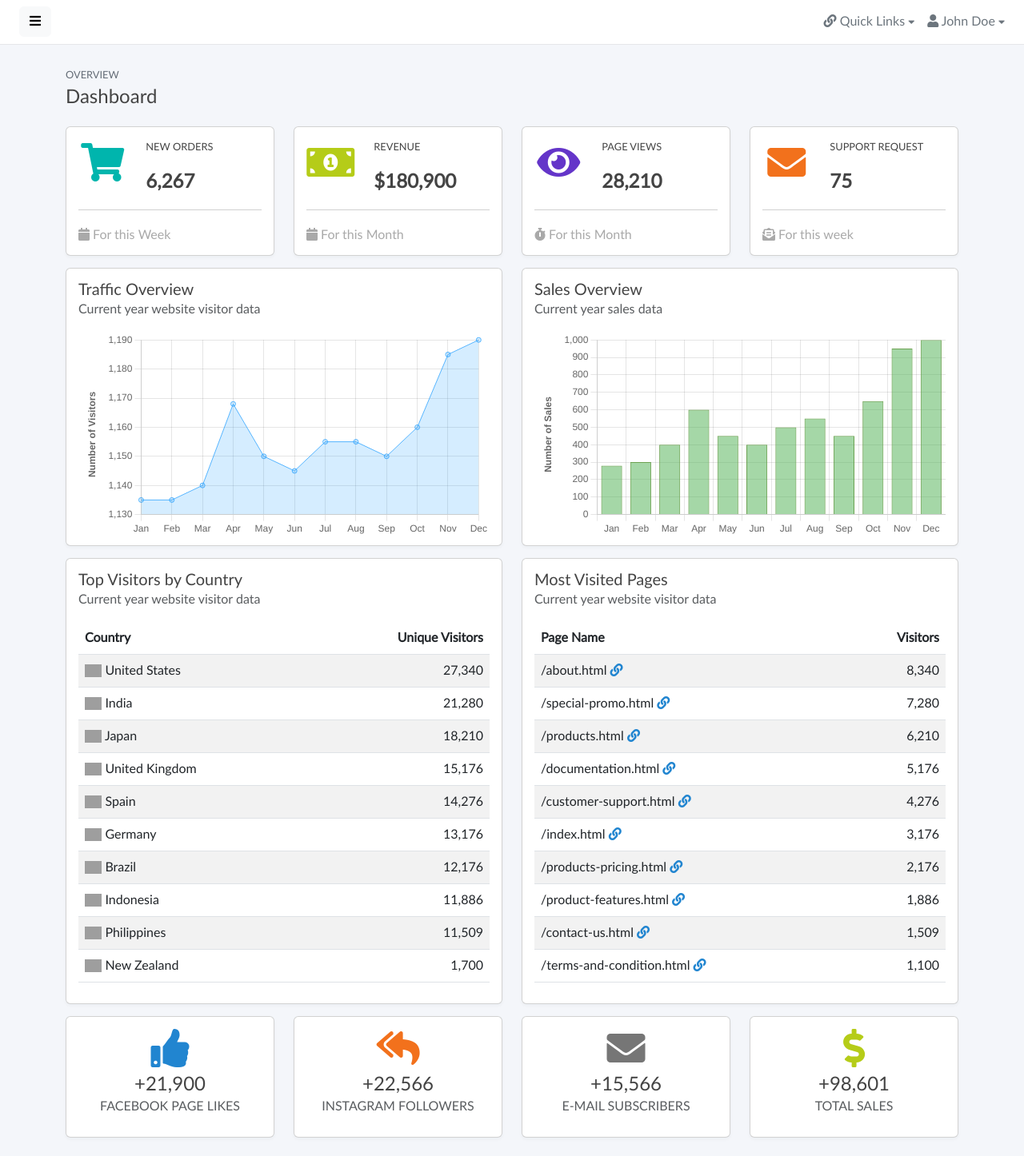
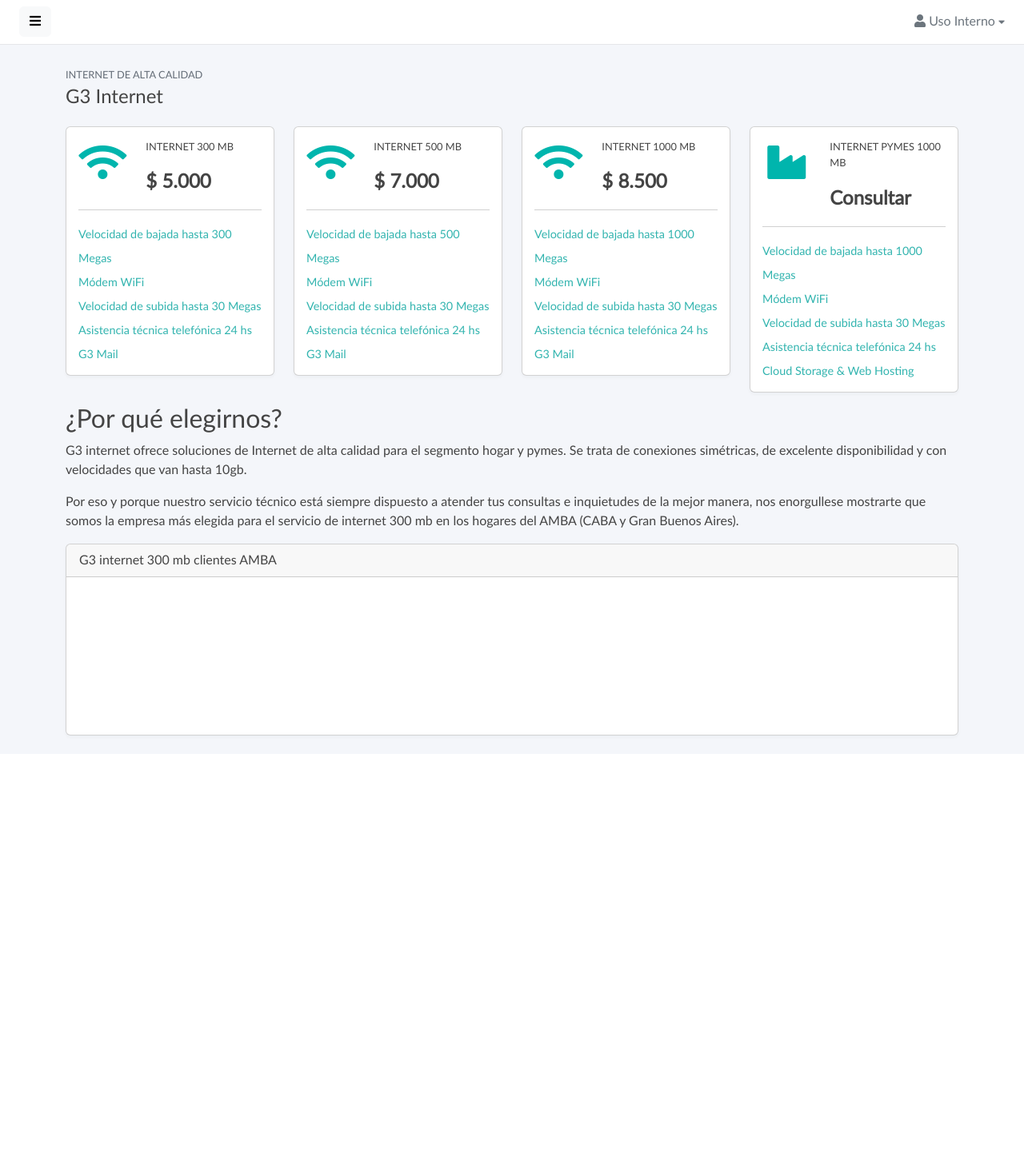
Before and after one commit to JereFassi/proyecto-django, a Django app: page /dashboard/ in a window 1280 px wide. Shown: the whole page at 80% size. After the commit the page ends 924 px from the top, so only its background shows below. Run offline with Django 3.2, Linux system fonts and the light colour scheme; a map, chart or similar area stays blank; some libraries are stand-ins or nearby versions; grey boxes are pictures that could not be loaded.

Commit message:
Cambios en página de inicio y navbar

```diff
--- a/PIG/static/integrador/bootstrap-sat/css/master.css
+++ b/PIG/static/integrador/bootstrap-sat/css/master.css
@@ -233,7 +233,8 @@ body {
 
 .card .content .stats {
     display: inline-block;
-    color: #a9a9a9;
+    color: #32b4af;
+    font-size: 0.9em;
 }
 
 /*------------------------------------------------------------------
--- a/PIG/static/integrador/bootstrap-sat/js/charts.js
+++ b/PIG/static/integrador/bootstrap-sat/js/charts.js
@@ -79,9 +79,9 @@ options: {
 var myChart3 = new Chart(chart3, {
 type: 'pie',
 data: {
-    labels: ["Engineering", "Customer Support", "Operations", "Marketing", "R and D"],
+    labels: ["XD Internet", "TY Comunications", "NN Services", "Otros", "G3 Internet"],
     datasets: [{
-        data: ["62", "80", "30", "25", "17"],
+        data: ["10", "20", "5", "10", "55"],
         backgroundColor: ["#009688", "#795548", "#673AB7", "#2196F3", "#6da252"],
         hoverOffset: 4
     }]
--- a/PIG/static/integrador/bootstrap-sat/js/dashboard-charts.js
+++ b/PIG/static/integrador/bootstrap-sat/js/dashboard-charts.js
@@ -1,5 +1,6 @@
 var trafficchart = document.getElementById("trafficflow");
 var saleschart = document.getElementById("sales");
+
 
     // new
 var myChart1 = new Chart(trafficchart, {
--- a/PIG/templates/integrador/base_integrador.html
+++ b/PIG/templates/integrador/base_integrador.html
@@ -26,14 +26,14 @@
     <div class="wrapper">
         <nav id="sidebar" class="active">
             <div class="sidebar-header">
-                <img src="{% static '/integrador/bootstrap-sat/img/bootstraper-logo.png' %}" alt="bootraper logo" class="app-logo">
+                <img src="{% static '/integrador/bootstrap-sat/img/logo_G3.png' %}" alt="logo" class="app-logo">
             </div>
             <ul class="list-unstyled components text-secondary">
                 <li>
-                    <a href="{% url 'dashboard' %}"><i class="fas fa-home"></i> Dashboard</a>
+                    <a href="{% url 'dashboard' %}"><i class="fas fa-home"></i> Nuestros Servicios</a>
                 </li>
                 <li>
-                    <a href="{% url 'forms' %}"><i class="fas fa-file-alt"></i> Forms</a>
+                    <a href="{% url 'forms' %}"><i class="fas fa-file-alt"></i> Formulario de Contacto</a>
                 </li>
                 <li>
                     <a href="{%url 'tables' %}"><i class="fas fa-table"></i> Tables</a>
@@ -111,7 +111,7 @@
                 </button>
                 <div class="collapse navbar-collapse" id="navbarSupportedContent">
                     <ul class="nav navbar-nav ms-auto">
-                        <li class="nav-item dropdown">
+                        <!--<li class="nav-item dropdown">
                             <div class="nav-dropdown">
                                 <a href="#" id="nav1" class="nav-item nav-link dropdown-toggle text-secondary" data-bs-toggle="dropdown" aria-expanded="false">
                                     <i class="fas fa-link"></i> <span>Quick Links</span> <i style="font-size: .8em;" class="fas fa-caret-down"></i>
@@ -128,17 +128,17 @@
                                     </ul>
                                 </div>
                             </div>
-                        </li>
+                        </li>-->
                         <li class="nav-item dropdown">
                             <div class="nav-dropdown">
                                 <a href="#" id="nav2" class="nav-item nav-link dropdown-toggle text-secondary" data-bs-toggle="dropdown" aria-expanded="false">
-                                    <i class="fas fa-user"></i> <span>John Doe</span> <i style="font-size: .8em;" class="fas fa-caret-down"></i>
+                                    <i class="fas fa-user"></i> <span>Uso Interno</span> <i style="font-size: .8em;" class="fas fa-caret-down"></i>
                                 </a>
                                 <div class="dropdown-menu dropdown-menu-end nav-link-menu">
                                     <ul class="nav-list">
-                                        <li><a href="" class="dropdown-item"><i class="fas fa-address-card"></i> Profile</a></li>
-                                        <li><a href="" class="dropdown-item"><i class="fas fa-envelope"></i> Messages</a></li>
-                                        <li><a href="" class="dropdown-item"><i class="fas fa-cog"></i> Settings</a></li>
+                                        <li><a href="" class="dropdown-item"><i class="fas fa-address-card"></i> Usuarios</a></li>
+                                        <li><a href="" class="dropdown-item"><i class="fas fa-envelope"></i> Mensajes</a></li>
+                                        <li><a href="" class="dropdown-item"><i class="fas fa-cog"></i> Configuración</a></li>
                                         <div class="dropdown-divider"></div>
                                         <li><a href="" class="dropdown-item"><i class="fas fa-sign-out-alt"></i> Logout</a></li>
                                     </ul>
--- a/PIG/templates/integrador/dashboard.html
+++ b/PIG/templates/integrador/dashboard.html
@@ -10,8 +10,8 @@
     <div class="container">
         <div class="row">
             <div class="col-md-12 page-header">
-                <div class="page-pretitle">Overview</div>
-                <h2 class="page-title">Dashboard</h2>
+                <div class="page-pretitle">Internet de alta calidad</div>
+                <h2 class="page-title">G3 Internet</h2>
             </div>
         </div>
         <div class="row">
@@ -21,20 +21,24 @@
                         <div class="row">
                             <div class="col-sm-4">
                                 <div class="icon-big text-center">
-                                    <i class="teal fas fa-shopping-cart"></i>
+                                    <i class="teal fas fa-wifi"></i>
                                 </div>
                             </div>
                             <div class="col-sm-8">
                                 <div class="detail">
-                                    <p class="detail-subtitle">New Orders</p>
-                                    <span class="number">6,267</span>
+                                    <p class="detail-subtitle">Internet 300 mb</p>
+                                    <span class="number">$ 5.000</span>
                                 </div>
                             </div>
                         </div>
                         <div class="footer">
                             <hr />
                             <div class="stats">
-                                <i class="fas fa-calendar"></i> For this Week
+                                <i class=" "></i> Velocidad de bajada hasta 300 Megas <br>
+                                Módem WiFi<br>
+                                Velocidad de subida hasta 30 Megas<br>
+                                Asistencia técnica telefónica 24 hs<br>
+                                G3 Mail
                             </div>
                         </div>
                     </div>
@@ -46,20 +50,24 @@
                         <div class="row">
                             <div class="col-sm-4">
                                 <div class="icon-big text-center">
-                                    <i class="olive fas fa-money-bill-alt"></i>
+                                    <i class="teal fas fa-wifi"></i>
                                 </div>
                             </div>
                             <div class="col-sm-8">
                                 <div class="detail">
-                                    <p class="detail-subtitle">Revenue</p>
-                                    <span class="number">$180,900</span>
+                                    <p class="detail-subtitle">Internet 500 mb</p>
+                                    <span class="number">$ 7.000</span>
                                 </div>
                             </div>
                         </div>
                         <div class="footer">
                             <hr />
                             <div class="stats">
-                                <i class="fas fa-calendar"></i> For this Month
+                                <i class=" "></i> Velocidad de bajada hasta 500 Megas <br>
+                                Módem WiFi<br>
+                                Velocidad de subida hasta 30 Megas<br>
+                                Asistencia técnica telefónica 24 hs<br>
+                                G3 Mail
                             </div>
                         </div>
                     </div>
@@ -71,20 +79,24 @@
                         <div class="row">
                             <div class="col-sm-4">
                                 <div class="icon-big text-center">
-                                    <i class="violet fas fa-eye"></i>
+                                    <i class="teal fas fa-wifi"></i>
                                 </div>
                             </div>
                             <div class="col-sm-8">
                                 <div class="detail">
-                                    <p class="detail-subtitle">Page views</p>
-                                    <span class="number">28,210</span>
+                                    <p class="detail-subtitle">Internet 1000 mb</p>
+                                    <span class="number">$ 8.500</span>
                                 </div>
                             </div>
                         </div>
                         <div class="footer">
                             <hr />
                             <div class="stats">
-                                <i class="fas fa-stopwatch"></i> For this Month
+                                <i class=" "></i> Velocidad de bajada hasta 1000 Megas <br>
+                                Módem WiFi<br>
+                                Velocidad de subida hasta 30 Megas<br>
+                                Asistencia técnica telefónica 24 hs<br>
+                                G3 Mail
                             </div>
                         </div>
                     </div>
@@ -96,27 +108,47 @@
                         <div class="row">
                             <div class="col-sm-4">
                                 <div class="icon-big text-center">
-                                    <i class="orange fas fa-envelope"></i>
+                                    <i class="teal fas fa-industry"></i>
                                 </div>
                             </div>
                             <div class="col-sm-8">
                                 <div class="detail">
-                                    <p class="detail-subtitle">Support Request</p>
-                                    <span class="number">75</span>
+                                    <p class="detail-subtitle">Internet PYMES 1000 mb</p>
+                                    <span class="number">Consultar</span>
                                 </div>
                             </div>
                         </div>
                         <div class="footer">
                             <hr />
                             <div class="stats">
-                                <i class="fas fa-envelope-open-text"></i> For this week
+                                <i class=" "></i> Velocidad de bajada hasta 1000 Megas <br>
+                                Módem WiFi<br>
+                                Velocidad de subida hasta 30 Megas<br>
+                                Asistencia técnica telefónica 24 hs<br>
+                                Cloud Storage & Web Hosting
                             </div>
                         </div>
                     </div>
                 </div>
             </div>
+            <h2>¿Por qué elegirnos?</h2>
+            <p>G3 internet ofrece soluciones de Internet de alta calidad para el segmento hogar y pymes. Se trata de
+                conexiones simétricas, de excelente disponibilidad y con velocidades que van hasta 10gb.</p>
+            <p>Por eso y porque nuestro servicio técnico está siempre dispuesto a atender tus consultas e inquietudes de
+                la mejor manera, nos enorgullese mostrarte que somos la empresa más elegida para el servicio de internet
+                300 mb en los hogares del AMBA (CABA y Gran Buenos Aires).</p>
+            <div class="col-md-12">
+                <div class="card">
+                    <div class="card-header">G3 internet 300 mb clientes AMBA</div>
+                    <div class="card-body">
+                        <p class="card-title"></p>
+                        <div class="canvas-wrapper">
+                            <canvas class="chart" id="piechart"></canvas>
                         </div>
-        <div class="row">
+                    </div>
+                </div>
+            </div>
+            <!--<div class="row">
             <div class="col-md-12">
                 <div class="row">
                     <div class="col-md-6">
@@ -328,6 +360,7 @@
         </div>
     </div>
 </div>
+-->
 
             {% endblock content %}
 
@@ -336,7 +369,7 @@
             <script src="{% static '/integrador/bootstrap-sat/vendor/jquery/jquery.min.js' %}"></script>
             <script src="{% static '/integrador/bootstrap-sat/vendor/bootstrap/js/bootstrap.bundle.min.js' %}"></script>
             <script src="{% static '/integrador/bootstrap-sat/vendor/chartsjs/Chart.min.js' %}"></script>
-<script src="{% static '/integrador/bootstrap-sat/js/dashboard-charts.js' %}"></script>
+            <script src="{% static '/integrador/bootstrap-sat/js/charts.js' %}"></script>
             <script src="{% static '/integrador/bootstrap-sat/js/script.js' %}"></script>
 
             {% endblock script %}
```
Also changed, not shown: PIG/templates/integrador/index.html (+5 -4 lines), PIG/static/integrador/bootstrap-sat/img/Logo_G3.png (added). Lines whose indentation alone changed are shown as unchanged.
